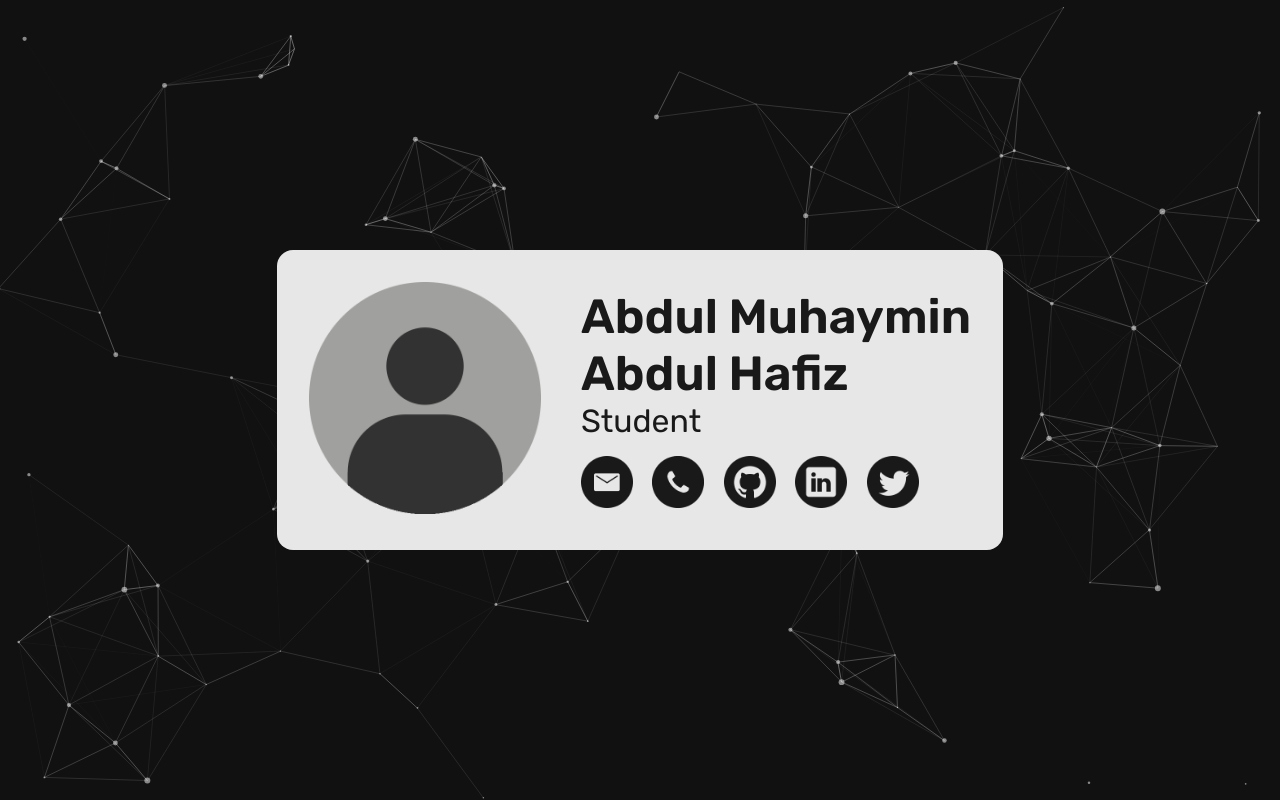
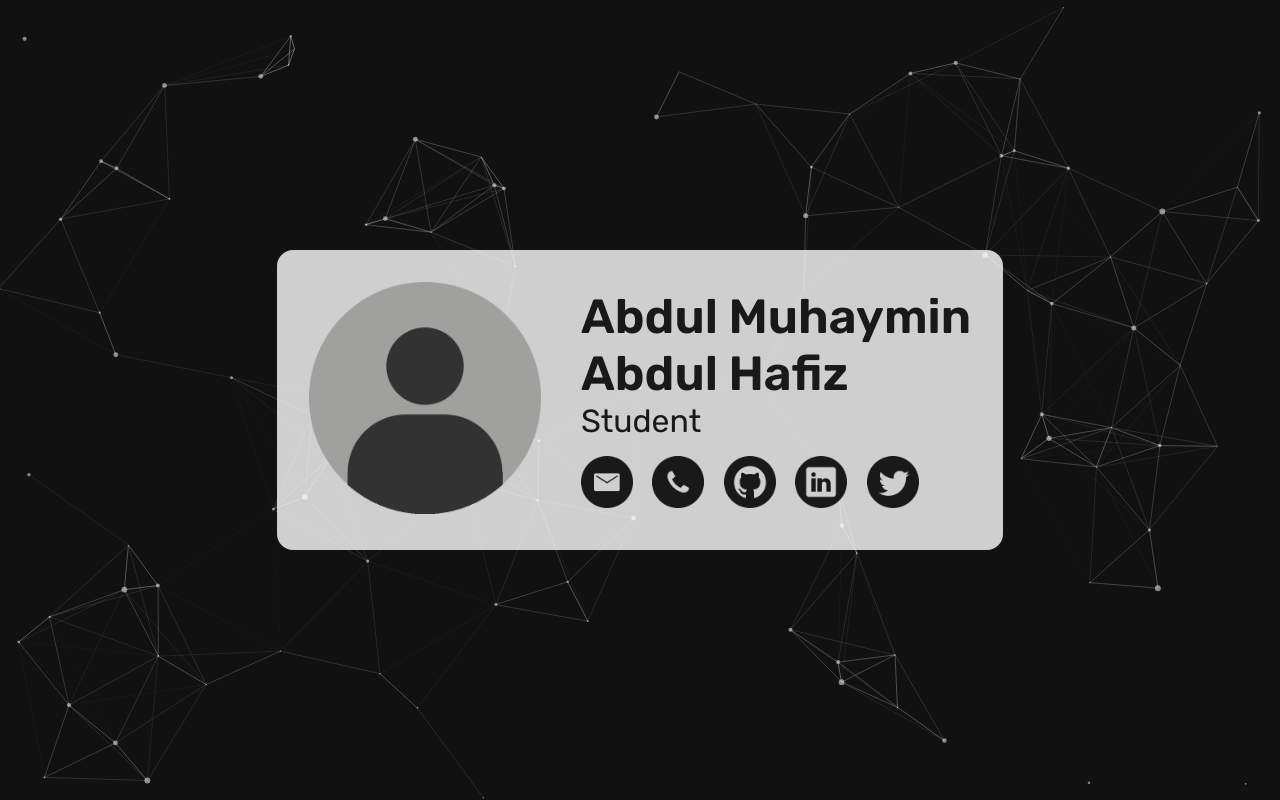
Before and after one commit to abmu/abmu.github.io, a plain HTML site: page index.html in a window 1280 px wide. Drawn offline with Linux system fonts and the light colour scheme.

Commit message:
New commit

```diff
--- a/style.css
+++ b/style.css
@@ -33,7 +33,7 @@ body {
 }
 
 .box {
-    background-color: #e7e7e7;
+    background: rgba(255, 255, 255, 0.80);
     display: flex;
     flex-direction: row;
     justify-content: center;
```
Also changed, not shown: 1 other file.
